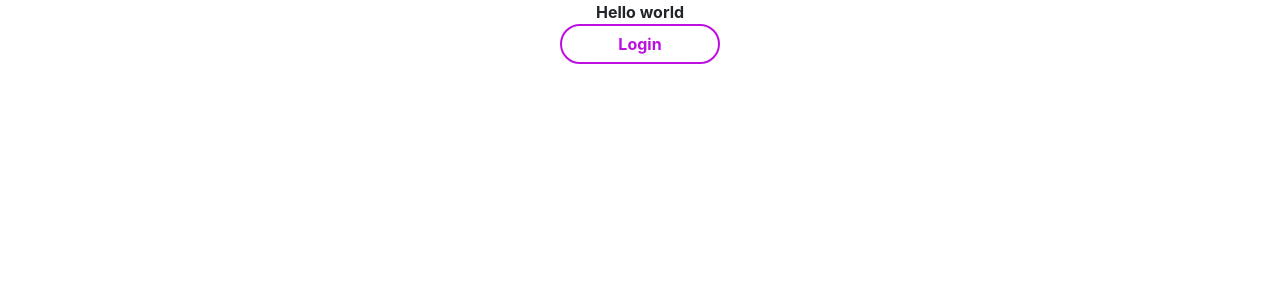
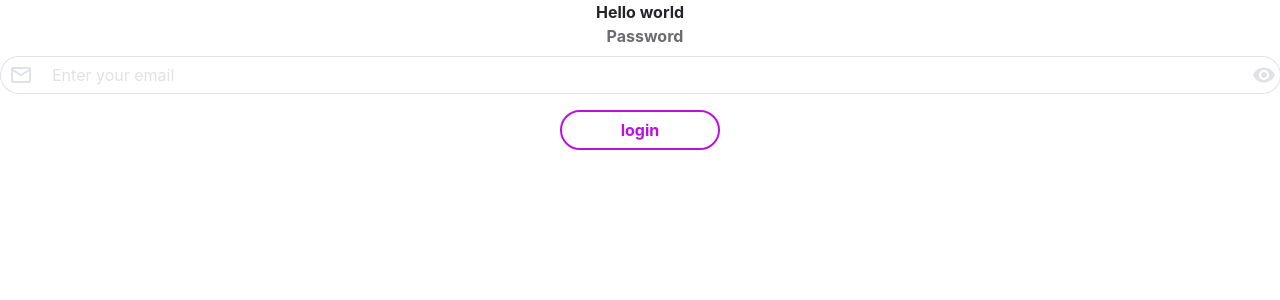
Before and after one commit to Triet-Le-Terralogic/individual_assignment_triet, a React (Create React App) app: page / in a window 1280 px wide. Shown: the top 300 px of the page. Built offline with nearby package versions, Linux system fonts and the light colour scheme; a web font is replaced by a local one.

Commit message:
Add 'FormCell' component

```diff
--- a/src/App.js
+++ b/src/App.js
@@ -1,12 +1,22 @@
 import React from "react";
 import "./App.css";
+import FormCell from "./components/FormCell";
+import EmailIcon from "./assets/img/Suche.svg";
 import Button from "./components/Button";
 
 function App() {
   return (
     <div className="App">
       <strong>Hello world</strong>
-      <Button title="Login" type="submit" isFull={false} />
+      <form>
+        <FormCell
+          inputType="password"
+          inputLabel="Password"
+          inputPlaceholder="Enter your email"
+          inputIcon={EmailIcon}
+        />
+      </form>
+      <Button buttonTitle="login" buttonType="text" isFull={false} />
     </div>
   );
 }
--- a/src/components/Button.js
+++ b/src/components/Button.js
@@ -2,25 +2,25 @@ import React from "react";
 import Proptypes from "prop-types";
 
 export default function Button({
-  type = "text",
-  title = "Click!",
+  buttonType = "text",
+  buttonTitle = "Click!",
   isFull = true,
 }) {
   const buttonStyle = isFull ? "Button--state-fulfill" : "Button--state-empty";
   return (
-    <div>
+    <>
       <button
         className={`Button ${buttonStyle} btn btn-primary rounded-pill font-weight-bold `}
-        type={type}
+        type={buttonType}
       >
-        {title}
+        {buttonTitle}
       </button>
-    </div>
+    </>
   );
 }
 
 Button.propTypes = {
-  type: Proptypes.string.isRequired,
-  title: Proptypes.string.isRequired,
+  buttonType: Proptypes.string.isRequired,
+  buttonTitle: Proptypes.string.isRequired,
   isFull: Proptypes.bool,
 };
--- /dev/null
+++ b/src/components/FormCell.js
@@ -0,0 +1,48 @@
+import React, { useState } from "react";
+import eyeIcon from "../assets/img/Suche03.svg";
+
+export default function FormCell({
+  inputType = "text",
+  inputLabel = "default",
+  inputPlaceholder = "default",
+  inputIcon = null,
+}) {
+  const [reveal, setReveal] = useState(false);
+
+  const onRevealHandler = () => {
+    setReveal(!reveal);
+  };
+
+  let inputStyle = inputType === "file" ? "form-control-file" : "form-control";
+  let inputEyeIcon = null;
+
+  if (inputType === "password" || (inputType === "text" && reveal)) {
+    inputStyle = `${inputStyle} border-right-0`;
+
+    inputEyeIcon = (
+      <div
+        className="Form-cell__icon--right input-group-prepend"
+        onClick={() => onRevealHandler()}
+      >
+        <img src={eyeIcon} alt="Eye icon" />
+      </div>
+    );
+  }
+
+  return (
+    <div className="Form-cell form-group">
+      <label>{inputLabel}</label>
+      <div className="input-group flex-nowrap">
+        <div className="Form-cell__icon--left input-group-prepend">
+          <img src={inputIcon} alt={`${inputLabel}'s icon`} />
+        </div>
+        <input
+          className={inputStyle}
+          type={reveal ? "text" : inputType}
+          placeholder={inputPlaceholder}
+        />
+        {inputEyeIcon}
+      </div>
+    </div>
+  );
+}
--- a/src/sass/_custom.scss
+++ b/src/sass/_custom.scss
@@ -1,5 +1,11 @@
 $primary: #bd10e0;
-$border-width: 2px;
+$border-width: 1px;
+$gray-400: #dfe2e6;
+$gray-600: #6b6c6f;
+$input-focus-width: 0;
+$input-focus-box-shadow: none;
+$input-focus-border-color: $gray-400;
+$input-placeholder-color: $gray-400;
 
 @mixin fill-button($isFulfill) {
   @if $isFulfill {
--- a/src/sass/index.scss
+++ b/src/sass/index.scss
@@ -14,11 +14,18 @@ code {
   font-family: source-code-pro, Menlo, Monaco, Consolas, "Courier New",
     monospace;
 }
+// Shared
+%input-icon-shared {
+  border: $border-width solid $gray-400;
+  padding: 10px;
+}
+// Global style
 
 // Button
 .Button {
   width: 160px;
   height: 40px;
+  border-width: 2px;
 
   &--state-fulfill {
     @include fill-button(true);
@@ -30,3 +37,31 @@ code {
     // background-color: $white;;
   }
 }
+
+// Form-cell
+.Form-cell {
+  label {
+    color: $gray-600;
+    font-weight: bold;
+    margin-left: 10px;
+    text-transform: capitalize;
+  }
+
+  input {
+    padding: 12px;
+    border-left: none;
+    border-radius: 0 20rem 20rem 0;
+  }
+
+  &__icon--left {
+    @extend %input-icon-shared;
+    border-radius: 20rem 0 0 20rem;
+    border-right: 0;
+  }
+
+  &__icon--right {
+    @extend %input-icon-shared;
+    border-radius: 0 20rem 20rem 0;
+    border-left: 0;
+  }
+}
```
Also changed, not shown: 1 other file (tests, documents, lock files or other folders).
